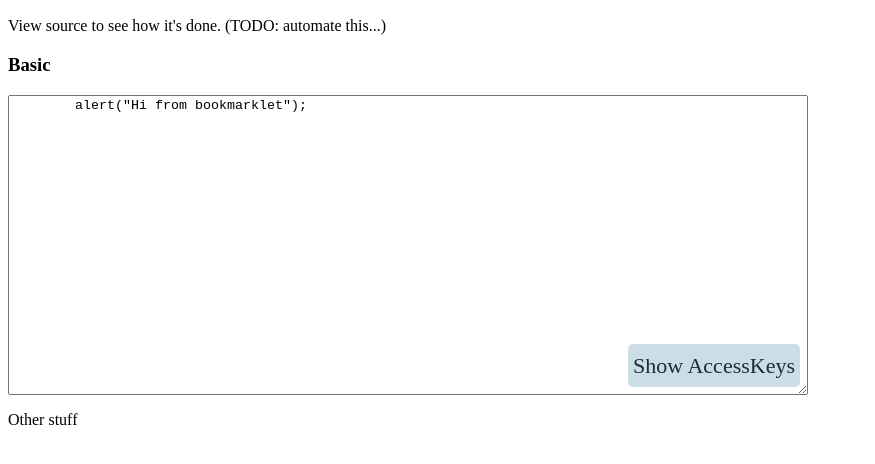
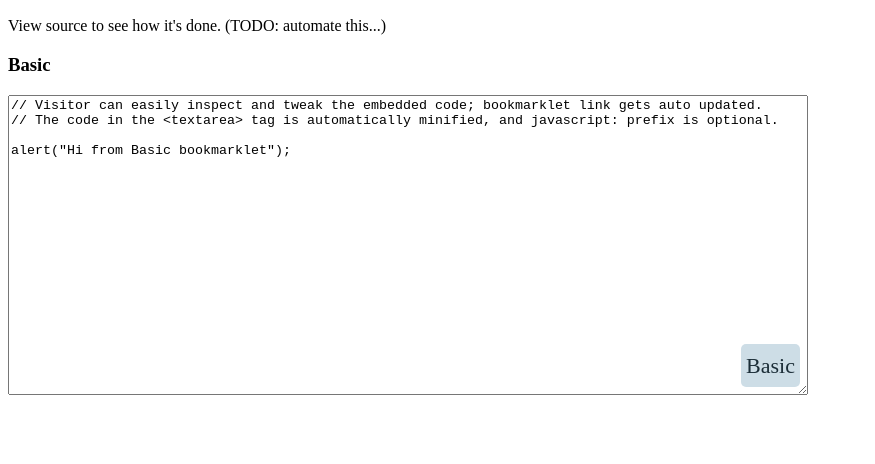
Before and after one commit to dergachev/markleteer, a plain HTML site: page index.html in a window 1280 px wide. Shown: the part 134-598 px from the top of the page, 0-875 px from the left. Drawn offline with nearby package versions, Linux system fonts and the light colour scheme.

Commit message:
Improved Basic example in index.html

```diff
--- a/index.html
+++ b/index.html
@@ -11,11 +11,12 @@
 <h2> Examples </h2>
 View source to see how it's done. (TODO: automate this...)
 <h3> Basic </h3>
-    <textarea class="bookmarklet" title="Show AccessKeys">
-        alert("Hi from bookmarklet");
+<textarea class="bookmarklet" title="Basic">
+// Visitor can easily inspect and tweak the embedded code; bookmarklet link gets auto updated.
+// The code in the <textarea> tag is automatically minified, and javascript: prefix is optional.
+
+alert("Hi from Basic bookmarklet");
 </textarea>
-
-    <p>Other stuff</p>
 
 </body>
 </html>
```
Lines whose indentation alone changed are shown as unchanged.
